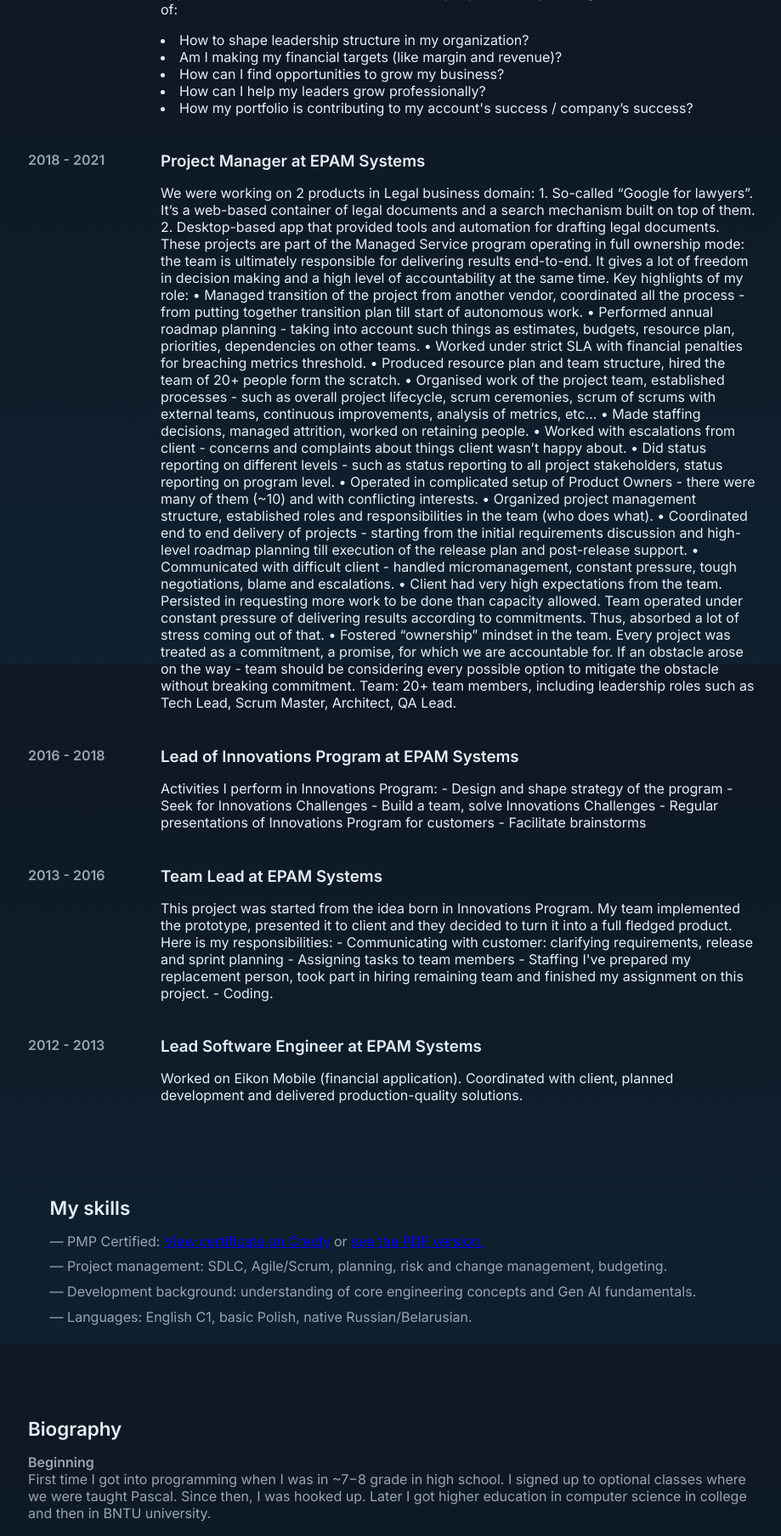
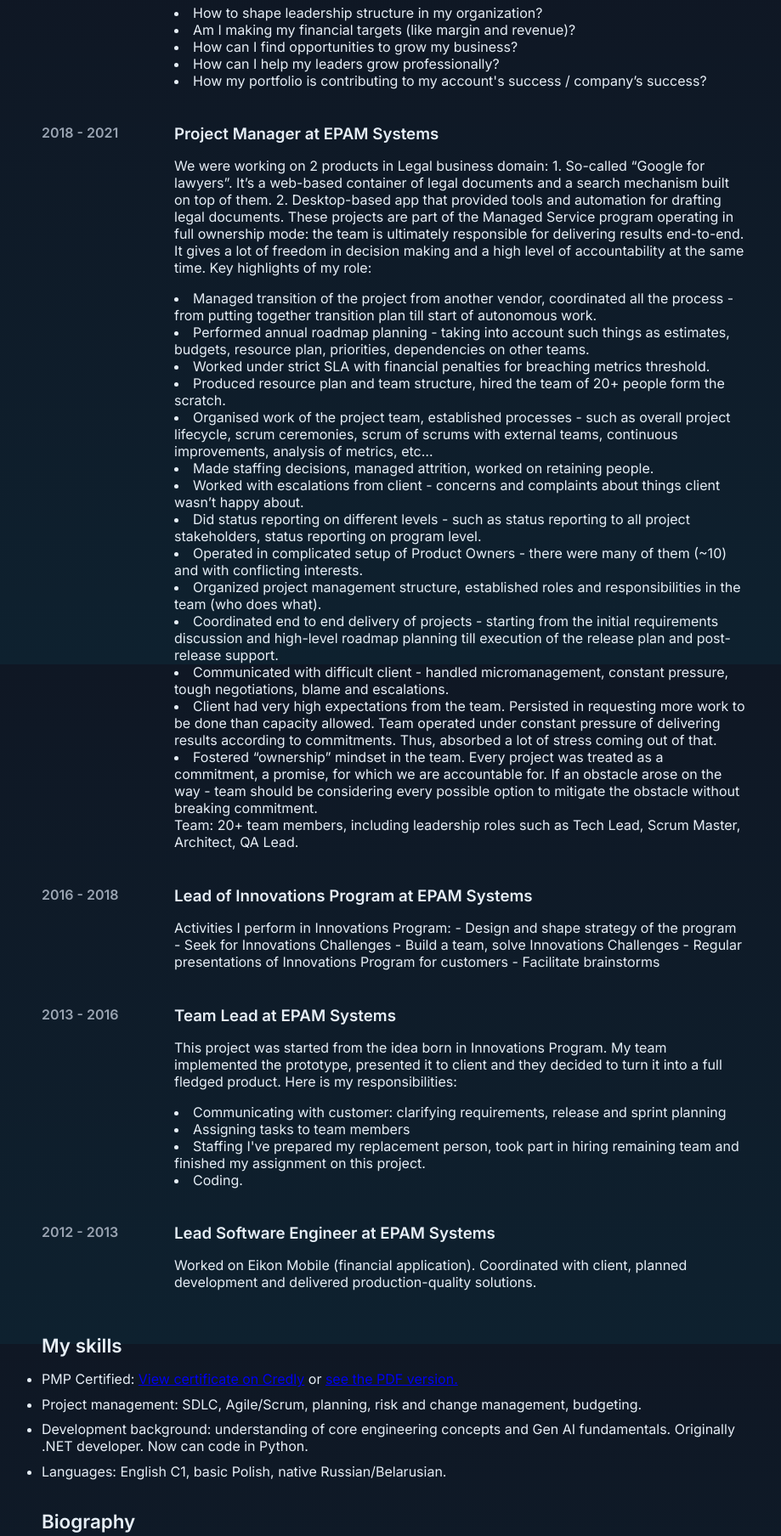
Before and after one commit to Pavel-Bakunovich/personal-web-site, a Flask app: page /cv in a window 1280 px wide. Shown: the part 818-2626 px from the top of the page at 85% size, without its empty margins (177-1096 px from the left). Run offline with Flask 2, Linux system fonts and the light colour scheme.

Commit message:
Minor edits of text and styles on cv.html

```diff
--- a/static/css/style.css
+++ b/static/css/style.css
@@ -86,19 +86,18 @@ body{
 .cv-title h1{margin:0;font-size:2rem;color:#fff}
 .cv-role{margin:0.25rem 0;color:rgba(255,255,255,0.85);font-size:1.1rem}
 .container{max-width:860px;margin:2.2rem auto;padding:0 1rem}
-.lead{font-size:1.125rem;color:var(--muted);line-height:1.6}
+.lead{font-size:1.125rem;line-height:1.6}
 .cv-nav{display:flex;gap:1rem;justify-content:center;margin:1rem 0}
 .cv-nav a{color:var(--accent);text-decoration:none;font-weight:600}
-.cv-section{padding:2rem 0}
 .section-title{margin:0 0 1rem;font-size:1.4rem;color:#e6eef6}
-.light{background:transparent;border-radius:8px;padding:1.6rem;color:var(--muted)}
-.skills-list{list-style:none;padding-left:0}
+.light{background:transparent;border-radius:8px;padding:1.6rem;}
+.skills-list{padding-left:0}
 .skills-list li{margin-bottom:0.6rem}
 .timeline{display:flex;flex-direction:column;gap:1.6rem}
 .timeline-row{display:grid;grid-template-columns:140px 1fr;gap:1rem;align-items:start}
 .time{font-weight:600;color:var(--muted)}
 .timeline-row h3{margin:0 0 0.3rem;color:#e6eef6}
-.story p{margin-bottom:1rem;color:var(--muted)}
+.story p{margin-bottom:1rem;}
 .cv-cta{display:flex;flex-direction:column;align-items:center;gap:1rem;margin:2rem 0}
 .btn.download{background:#0f3f7a;color:#fff;padding:0.8rem 1.2rem;border-radius:8px;text-decoration:none}
 .contacts{display:flex;flex-direction:column;align-items:center;gap:0.6rem;margin-top:0.6rem}
--- a/templates/cv.html
+++ b/templates/cv.html
@@ -48,20 +48,20 @@ Priorities I take care of:
         <div class="content">
           <h3>Project Manager at EPAM Systems</h3>
           <p>We were working on 2 products in Legal business domain: 1. So-called “Google for lawyers”. It’s a web-based container of legal documents and a search mechanism built on top of them. 2. Desktop-based app that provided tools and automation for drafting legal documents. These projects are part of the Managed Service program operating in full ownership mode: the team is ultimately responsible for delivering results end-to-end. It gives a lot of freedom in decision making and a high level of accountability at the same time. Key highlights of my role:
-• Managed transition of the project from another vendor, coordinated all the process - from putting together transition plan till start of autonomous work.
-• Performed annual roadmap planning - taking into account such things as estimates, budgets, resource plan, priorities, dependencies on other teams.
-• Worked under strict SLA with financial penalties for breaching metrics threshold.
-• Produced resource plan and team structure, hired the team of 20+ people form the scratch.
-• Organised work of the project team, established processes - such as overall project lifecycle, scrum ceremonies, scrum of scrums with external teams, continuous improvements, analysis of metrics, etc…
-• Made staffing decisions, managed attrition, worked on retaining people.
-• Worked with escalations from client - concerns and complaints about things client wasn’t happy about.
-• Did status reporting on different levels - such as status reporting to all project stakeholders, status reporting on program level.
-• Operated in complicated setup of Product Owners - there were many of them (~10) and with conflicting interests.
-• Organized project management structure, established roles and responsibilities in the team (who does what).
-• Coordinated end to end delivery of projects - starting from the initial requirements discussion and high-level roadmap planning till execution of the release plan and post-release support.
-• Communicated with difficult client - handled micromanagement, constant pressure, tough negotiations, blame and escalations.
-• Client had very high expectations from the team. Persisted in requesting more work to be done than capacity allowed. Team operated under constant pressure of delivering results according to commitments. Thus, absorbed a lot of stress coming out of that.
-• Fostered “ownership” mindset in the team. Every project was treated as a commitment, a promise, for which we are accountable for. If an obstacle arose on the way - team should be considering every possible option to mitigate the obstacle without breaking commitment.
+<li>Managed transition of the project from another vendor, coordinated all the process - from putting together transition plan till start of autonomous work.</li>
+<li>Performed annual roadmap planning - taking into account such things as estimates, budgets, resource plan, priorities, dependencies on other teams.</li>
+<li>Worked under strict SLA with financial penalties for breaching metrics threshold.</li>
+<li>Produced resource plan and team structure, hired the team of 20+ people form the scratch.</li>
+<li>Organised work of the project team, established processes - such as overall project lifecycle, scrum ceremonies, scrum of scrums with external teams, continuous improvements, analysis of metrics, etc…</li>
+<li>Made staffing decisions, managed attrition, worked on retaining people.</li>
+<li>Worked with escalations from client - concerns and complaints about things client wasn’t happy about.</li>
+<li>Did status reporting on different levels - such as status reporting to all project stakeholders, status reporting on program level.</li>
+<li>Operated in complicated setup of Product Owners - there were many of them (~10) and with conflicting interests.</li>
+<li>Organized project management structure, established roles and responsibilities in the team (who does what).</li>
+<li>Coordinated end to end delivery of projects - starting from the initial requirements discussion and high-level roadmap planning till execution of the release plan and post-release support.</li>
+<li>Communicated with difficult client - handled micromanagement, constant pressure, tough negotiations, blame and escalations.</li>
+<li>Client had very high expectations from the team. Persisted in requesting more work to be done than capacity allowed. Team operated under constant pressure of delivering results according to commitments. Thus, absorbed a lot of stress coming out of that.</li>
+<li>Fostered “ownership” mindset in the team. Every project was treated as a commitment, a promise, for which we are accountable for. If an obstacle arose on the way - team should be considering every possible option to mitigate the obstacle without breaking commitment.</li>
 
 Team: 20+ team members, including leadership roles such as Tech Lead, Scrum Master, Architect, QA Lead.</p>
         </div>
@@ -85,10 +85,11 @@ Team: 20+ team members, including leadership roles such as Tech Lead, Scrum Mast
         <div class="content">
           <h3>Team Lead at EPAM Systems</h3>
           <p>This project was started from the idea born in Innovations Program. My team implemented the prototype, presented it to client and they decided to turn it into a full fledged product. Here is my responsibilities:
-- Communicating with customer: clarifying requirements, release and sprint planning
-- Assigning tasks to team members
-- Staffing I've prepared my replacement person, took part in hiring remaining team and finished my assignment on this project.
-- Coding.</p>
+            <li>Communicating with customer: clarifying requirements, release and sprint planning</li>
+            <li>Assigning tasks to team members</li>
+            <li>Staffing I've prepared my replacement person, took part in hiring remaining team and finished my assignment on this project.</li>
+            <li>Coding.</li>
+          </p>
         </div>
       </div>
 
@@ -103,13 +104,13 @@ Team: 20+ team members, including leadership roles such as Tech Lead, Scrum Mast
   </section>
 
   <!-- Skills -->
-  <section id="my-skills" class="cv-section container light">
+  <section id="my-skills" class="cv-section container">
     <h2 class="section-title">My skills</h2>
     <ul class="skills-list">
-      <li>— PMP Certified: <a href="https://www.credly.com/badges/426f0543-7219-47a2-92d9-821ab9e74ee3/public_url" target="_blank" rel="noreferrer noopener">View certificate on Credly</a> or <a href="{{ url_for('static', filename='PMP Certificate - Pavel Bakunovich.pdf') }}">see the PDF version.</a></li>
-      <li>— Project management: SDLC, Agile/Scrum, planning, risk and change management, budgeting.</li>
-      <li>— Development background: understanding of core engineering concepts and Gen AI fundamentals.</li>
-      <li>— Languages: English C1, basic Polish, native Russian/Belarusian.</li>
+      <li>PMP Certified: <a href="https://www.credly.com/badges/426f0543-7219-47a2-92d9-821ab9e74ee3/public_url" target="_blank" rel="noreferrer noopener">View certificate on Credly</a> or <a href="{{ url_for('static', filename='PMP Certificate - Pavel Bakunovich.pdf') }}">see the PDF version.</a></li>
+      <li>Project management: SDLC, Agile/Scrum, planning, risk and change management, budgeting.</li>
+      <li>Development background: understanding of core engineering concepts and Gen AI fundamentals. Originally .NET developer. Now can code in Python.</li>
+      <li>Languages: English C1, basic Polish, native Russian/Belarusian.</li>
     </ul>
   </section>
 
```
Also changed, not shown: README.md.
